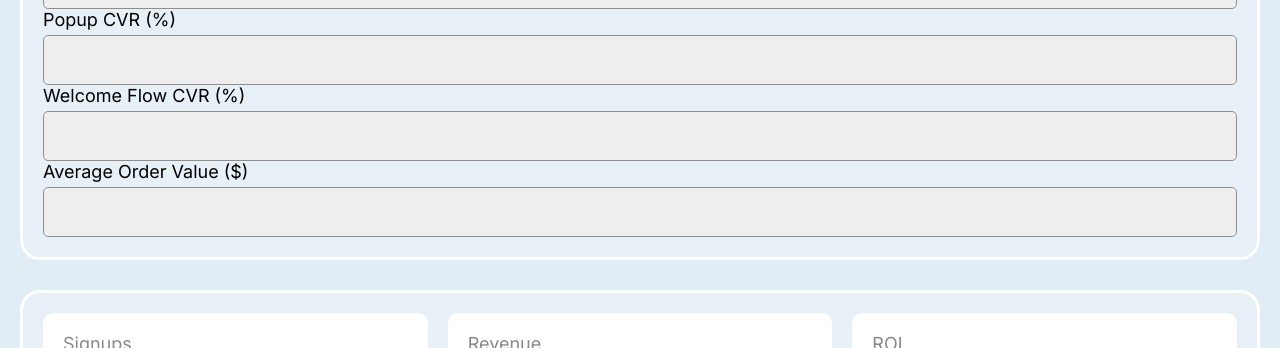
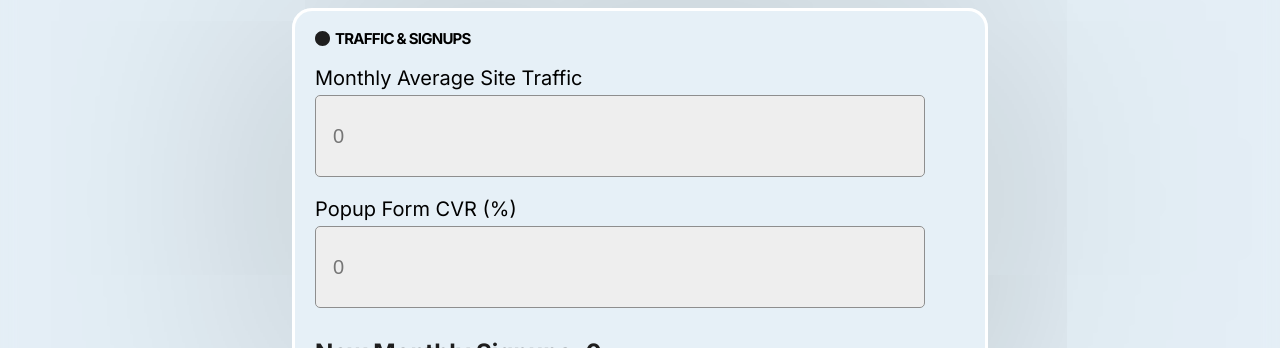
Before and after one commit to emailmaxxing/welcome-flow-roi, a plain HTML site: page index.html in a window 1280 px wide. Shown: the part 242-590 px from the top of the page. Drawn offline with Linux system fonts and the light colour scheme.

Commit message:
Update index.html

```diff
--- a/index.html
+++ b/index.html
@@ -1,218 +1,300 @@
 <!DOCTYPE html>
-<html lang="en">
+<html>
 <head>
-<meta charset="UTF-8" />
-<meta name="viewport" content="width=device-width, initial-scale=1.0" />
 
-<title>ROI Calculator</title>
+<meta charset="UTF-8">
 
 <link href="https://fonts.googleapis.com/css2?family=Inter:wght@400;700&display=swap" rel="stylesheet">
 
 <style>
 
-* {
-  box-sizing: border-box;
-  margin: 0;
-  padding: 0;
-  font-family: Inter, sans-serif;
-}
 
 body {
-  background: #E1EDF5;
-  display: flex;
-  justify-content: center;
-}
 
-.container {
-  width: 100%;
-  max-width: 1280px;
-  padding: 40px 20px;
-}
+display:flex;
+justify-content:center;
+background:#E1EDF5;
+margin:0;
 
-.title {
-  font-size: 60px;
-  text-align: center;
-  margin-bottom: 40px;
-}
-
-.card {
-  background: rgba(255,255,255,0.2);
-  border: 3px solid white;
-  border-radius: 20px;
-  padding: 20px;
-  margin-bottom: 30px;
-  backdrop-filter: blur(10px);
-}
-
-.row {
-  display: flex;
-  gap: 20px;
-}
-
-.col {
-  flex: 1;
-}
-
-label {
-  font-size: 18px;
-  display: block;
-  margin-bottom: 5px;
-}
-
-input {
-  width: 100%;
-  height: 50px;
-  padding: 10px;
-  font-size: 18px;
-  border: 1px solid #8E8E8E;
-  background: #EEEEEE;
-  border-radius: 5px;
-}
-
-.result-box {
-  background: white;
-  border-radius: 10px;
-  padding: 20px;
-  flex: 1;
-}
-
-.result-label {
-  font-size: 18px;
-  color: #888;
-}
-
-.result-value {
-  font-size: 40px;
-  font-weight: 700;
-}
-
-
-/* ---------- Tablet ---------- */
-
-@media (max-width: 1000px) {
-
-.title {
-  font-size: 40px;
-}
-
-.row {
-  flex-direction: column;
-}
+font-family:Inter;
 
 }
 
 
-/* ---------- Mobile ---------- */
+/* Desktop | Tablet | Mobile */
 
-@media (max-width: 600px) {
+.desktop {
 
-.title {
-  font-size: 28px;
-}
+display:flex;
+flex-direction:row;
+align-items:flex-start;
+gap:30px;
 
-input {
-  height: 45px;
-  font-size: 16px;
-}
+position:relative;
 
-.result-value {
-  font-size: 28px;
-}
+width:1280px;
+height:1187px;
+
+background:#E1EDF5;
 
 }
 
+
+/* Frame */
+
+.frame {
+
+display:flex;
+flex-direction:column;
+align-items:center;
+
+padding:100px 200px;
+gap:30px;
+
+width:1280px;
+height:1187px;
+
+background:rgba(255,255,255,0.1);
+
+backdrop-filter:blur(10px);
+
+}
+
+
+/* Headline */
+
+.headline {
+
+width:880px;
+height:120px;
+
+font-size:60px;
+font-weight:400;
+
+line-height:100%;
+
+text-align:center;
+
+letter-spacing:-0.05em;
+
+color:black;
+
+}
+
+
+/* Card */
+
+.card {
+
+display:flex;
+flex-direction:column;
+
+padding:20px;
+gap:20px;
+
+width:650px;
+max-width:650px;
+height:auto; /* Changed to auto to fit the result text */
+min-height:292px;
+
+background:rgba(255,255,255,0.1);
+
+border:3px solid white;
+
+border-radius:20px;
+
+box-shadow:0 0 500px rgba(0,0,0,0.25);
+
+}
+
+
+/* Title row */
+
+.titleRow {
+
+display:flex;
+flex-direction:row;
+
+gap:5px;
+
+align-items:center;
+
+height:15px;
+
+}
+
+
+/* Title */
+
+.title {
+
+font-size:15px;
+font-weight:700;
+letter-spacing:-0.05em;
+
+}
+
+
+/* Input block */
+
+.inputBlock {
+
+display:flex;
+flex-direction:column;
+
+gap:5px;
+
+width:610px;
+
+}
+
+
+.label {
+
+font-size:20px;
+
+}
+
+
+.inputWrap {
+
+display:flex;
+align-items:center;
+
+padding:15px;
+
+background:#EEEEEE;
+
+border:1px solid #8E8E8E;
+
+border-radius:5px;
+
+height:50px;
+
+}
+
+
+.inputWrap input {
+
+border:none;
+background:none;
+
+font-size:20px;
+
+width:100%;
+
+outline:none;
+
+}
+
+/* Result Style */
+.result {
+    font-size: 24px;
+    font-weight: 700;
+    margin-top: 10px;
+    color: #1E1E1E;
+}
+
+
+
 </style>
+
 </head>
 
 <body>
 
-<div class="container">
 
-<h1 class="title">
+<div class="desktop">
+
+
+<div class="frame">
+
+
+<div class="headline">
+
 Welcome Flow Revenue ROI Calculator
-</h1>
+
+</div>
+
 
 
 <div class="card">
 
-<div class="col">
 
-<label>Monthly Site Traffic</label>
-<input id="traffic" type="number">
+<div class="titleRow">
 
-<label>Popup CVR (%)</label>
-<input id="popup" type="number">
+<svg width="15" height="15" viewBox="0 0 15 15">
+<path d="M7.5 0C3.35786 0 0 3.35786 0 7.5C0 11.6421 3.35786 15 7.5 15C11.6421 15 15 11.6421 15 7.5C15 3.35786 11.6421 0 7.5 0Z" fill="#1E1E1E"/>
+</svg>
 
-<label>Welcome Flow CVR (%)</label>
-<input id="flow" type="number">
+<div class="title">
 
-<label>Average Order Value ($)</label>
-<input id="aov" type="number">
+TRAFFIC & SIGNUPS
 
 </div>
 
 </div>
 
 
-<div class="card">
 
-<div class="row">
+<div class="inputBlock">
 
-<div class="result-box">
-<div class="result-label">Signups</div>
-<div id="signups" class="result-value">0</div>
+<div class="label">
+
+Monthly Average Site Traffic
+
 </div>
 
-<div class="result-box">
-<div class="result-label">Revenue</div>
-<div id="revenue" class="result-value">$0</div>
-</div>
+<div class="inputWrap">
 
-<div class="result-box">
-<div class="result-label">ROI</div>
-<div id="roi" class="result-value">0x</div>
-</div>
-
-</div>
+<input type="number" id="traffic" placeholder="0" oninput="calculate()">
 
 </div>
 
 </div>
 
 
+
+<div class="inputBlock">
+
+<div class="label">
+
+Popup Form CVR (%)
+
+</div>
+
+<div class="inputWrap">
+
+<input type="number" id="cvr" placeholder="0" oninput="calculate()">
+
+</div>
+
+</div>
+
+<div class="result">
+    New Monthly Signups: <span id="signupCount">0</span>
+</div>
+
+
+</div>
+
+</div>
+</div>
+
 <script>
+function calculate() {
+    const traffic = document.getElementById('traffic').value;
+    const cvr = document.getElementById('cvr').value;
+    const display = document.getElementById('signupCount');
 
-function calc() {
-
-let traffic = parseFloat(document.getElementById("traffic").value) || 0
-let popup = parseFloat(document.getElementById("popup").value) || 0
-let flow = parseFloat(document.getElementById("flow").value) || 0
-let aov = parseFloat(document.getElementById("aov").value) || 0
-
-let signups = traffic * (popup / 100)
-
-let revenue =
-signups *
-(flow / 100) *
-aov
-
-let roi =
-revenue / 3000
-
-document.getElementById("signups").innerText =
-Math.round(signups)
-
-document.getElementById("revenue").innerText =
-"$" + Math.round(revenue)
-
-document.getElementById("roi").innerText =
-roi.toFixed(2) + "x"
-
+    if (traffic && cvr) {
+        // Simple calculation: Traffic * (CVR / 100)
+        const total = (parseFloat(traffic) * (parseFloat(cvr) / 100)).toFixed(0);
+        display.innerText = Number(total).toLocaleString();
+    } else {
+        display.innerText = "0";
+    }
 }
-
-document.querySelectorAll("input")
-.forEach(i => i.addEventListener("input", calc))
-
 </script>
 
 </body>
```
